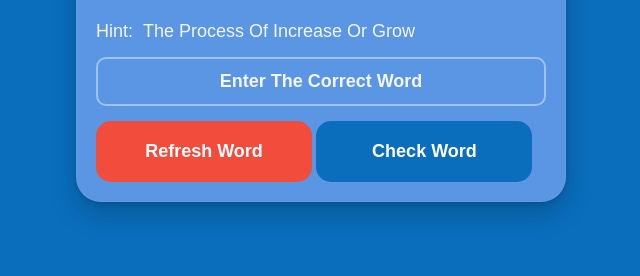
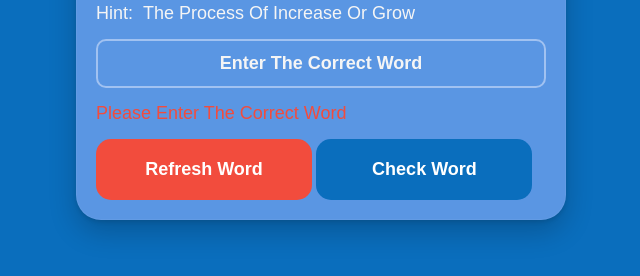
Before and after one commit to rayan2228/word-scramble, a plain HTML site: page index.html in a window 1280 px wide. Both pictures are taken after a click on the button "Check Word". Shown: the part 350-626 px from the top of the page, without its empty margins (319-959 px from the left). Drawn offline with Linux system fonts and the light colour scheme; a web font is replaced by a local one.

```diff
--- a/css/style.css
+++ b/css/style.css
@@ -113,3 +113,11 @@ body {
     background-color: #0A6EBD;
     color: white;
 }
+
+.info {
+    text-transform: capitalize;
+    font-weight: 400;
+    font-size: 18px;
+    margin-bottom: 15px;
+    display: none;
+}
--- a/index.html
+++ b/index.html
@@ -17,6 +17,7 @@
         <h2 class="word">rayan</h2>
         <h3 class="hint">hint:<span>the game hint</span></h3>
         <input type="text" class="wordInput" placeholder="enter the correct word">
+        <p class="info"></p>
         <button class="refreshWord">refresh word</button>
         <button class="checkWord">check word</button>
     </div>
--- a/js/script.js
+++ b/js/script.js
@@ -1,6 +1,7 @@
 const wordElm = document.querySelector(".word");
 const hintElm = document.querySelector(".hint").lastChild;
 const wordInputElm = document.querySelector(".wordInput");
+const infoElm = document.querySelector(".info");
 const refreshWordElm = document.querySelector(".refreshWord");
 const checkWordElm = document.querySelector(".checkWord");
 const shuffleWord = (pickedWord) => {
@@ -19,17 +20,34 @@ const showInUi = (pickedWordAndHint) => {
   wordElm.innerText = randomWord;
   hintElm.innerText = randomHint;
 };
+const checkWord = () => {
+  let userWord = wordInputElm.value.toLowerCase();
+  if (userWord) {
+    if (userWord === correctWord) {
+      infoElm.style.color = "#A2FF86";
+      infoElm.style.display = "block";
+      infoElm.innerText = "correct answer.keep playing";
+      wordInputElm.value = "";
+      setTimeout(() => {
+        initialize();
+      }, 1000);
+    }
+  } else {
+    infoElm.style.color = "#F24C3D";
+    infoElm.style.display = "block";
+    infoElm.innerText = "please enter the correct word";
+  }
+};
+const inputValueCheck = () => {
+  infoElm.style.display = "none";
+};
 const initialize = () => {
   let randomNumber = Math.floor(Math.random() * words.length);
   let pickedWordAndHint = words[randomNumber];
   showInUi(pickedWordAndHint);
-};
-initialize();
-const checkWord = () => {
-    let userWord = wordInputElm.value.toLowerCase();
-    if (userWord === correctWord) {
-        console.log("done");
-    }
+  inputValueCheck();
 };
 refreshWordElm.addEventListener("click", initialize);
 checkWordElm.addEventListener("click", checkWord);
+wordInputElm.addEventListener("keyup", inputValueCheck);
+initialize();
```
